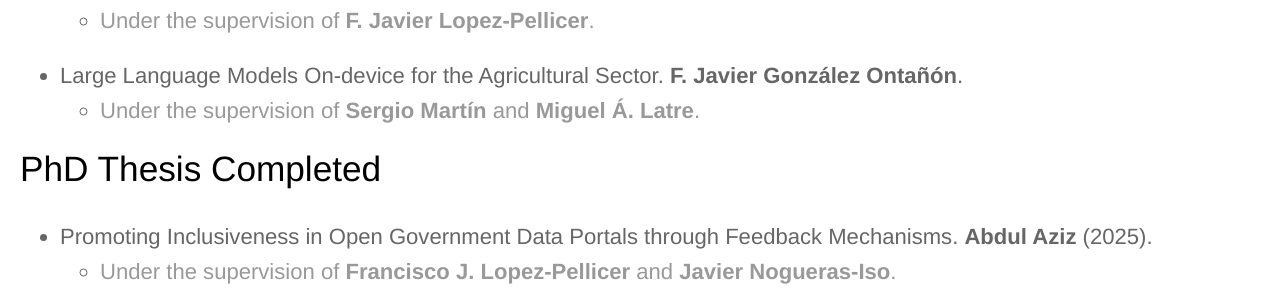
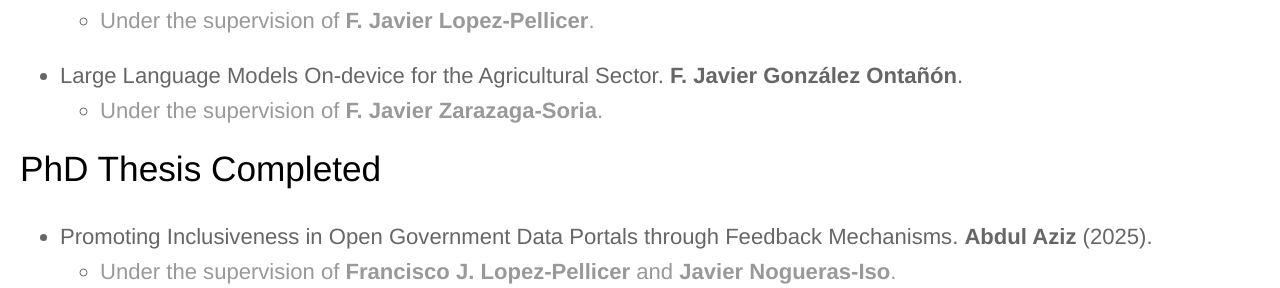
Before and after one commit to IAAA-Lab/IAAA-Lab.github.io, a Jekyll site: the page built from dissertations.md, in a window 1280 px wide and 900 px high, scrolled down 716 px. Shown: the part 162-450 px from the top of the window. Built offline with Jekyll 4.4.1, drawn with Linux system fonts in a browser that asks for light colours.

Commit message:
Quito a MA y Sergio de la dirección de la tesis de Javier por si miran la web en las becas de investigación

```diff
--- a/dissertations.md
+++ b/dissertations.md
@@ -15,7 +15,7 @@ layout: phd_dissertations
 - Data Findability and Accessibility Pathways for Data Spaces. **Jordi Escriu**.
   - <span style="color:#999999">Under the supervision of **F. Javier Lopez-Pellicer**.</span>
 - Large Language Models On-device for the Agricultural Sector. **F. Javier González Ontañón**.
-  - <span style="color:#999999">Under the supervision of **Sergio Martín** and **Miguel Á. Latre**.</span>
+  - <span style="color:#999999">Under the supervision of **F. Javier Zarazaga-Soria**.</span>
 
 
 ## PhD Thesis Completed
```
